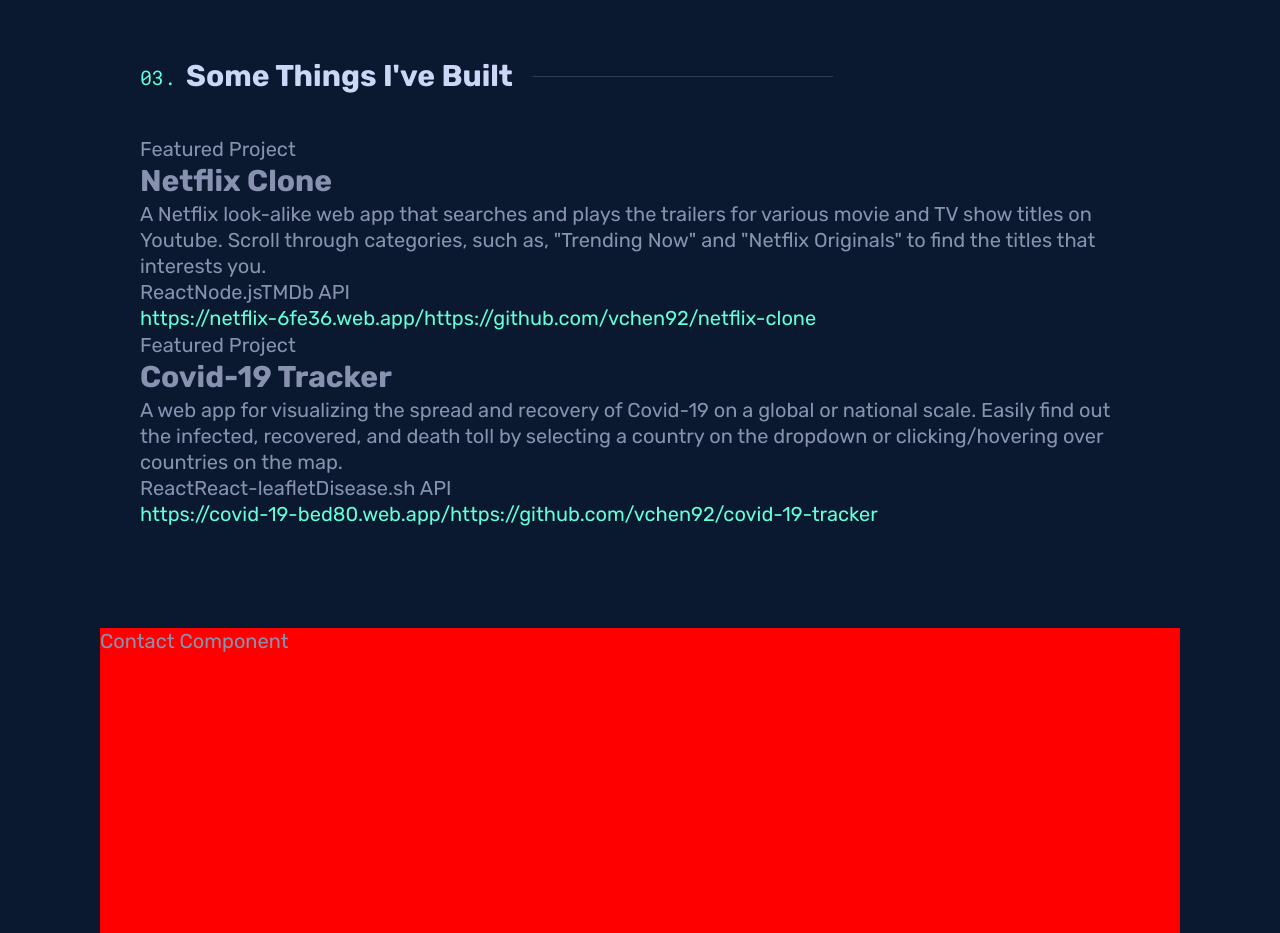
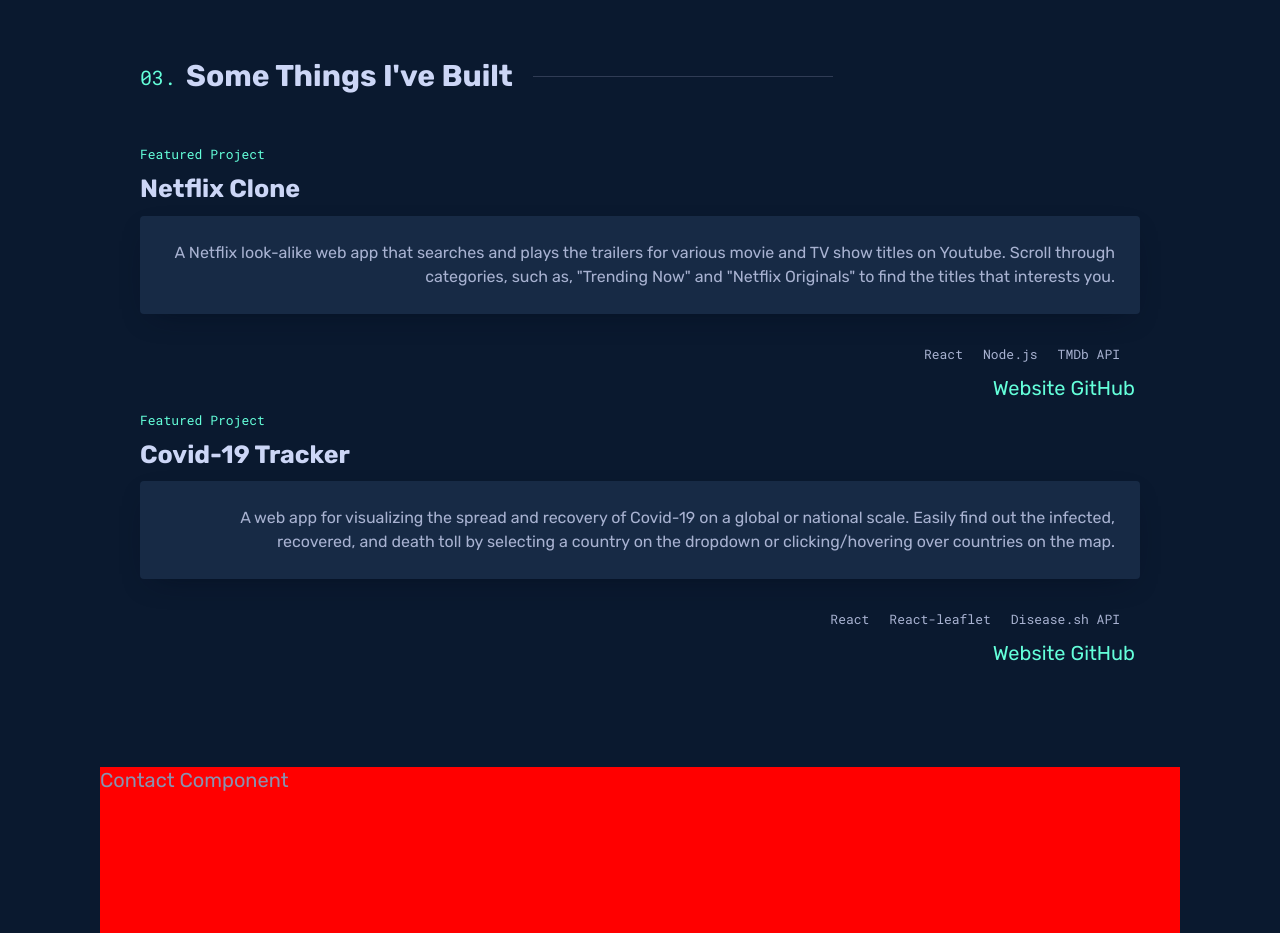
Before and after one commit to vchen92/portfolio-webiste, a React (Create React App) app: page / in a window 1280 px wide. Shown: the part 2380-3313 px from the top of the page. Built offline with nearby package versions, Linux system fonts and the light colour scheme.

Commit message:
project card skeleton

```diff
--- a/src/components/ProjectCard/ProjectCard.css
+++ b/src/components/ProjectCard/ProjectCard.css
@@ -0,0 +1,55 @@
+@import '../../shared.css';
+
+.project__featured {
+	margin: 10px 0px;
+	color: var(--green);
+	font-family: var(--font-mono);
+	font-size: var(--fz-xs);
+	font-weight: 400;
+}
+
+.project__title {
+	color: var(--lightest-slate);
+	font-size: clamp(20px, 5vw, 25px);
+	margin: 0px 0px 10px;
+}
+
+.project__description {
+	box-shadow: 0 10px 30px -15px var(--navy-shadow);
+	transition: var(--transition);
+	position: relative;
+	z-index: 2;
+	padding: 25px;
+	border-radius: var(--border-radius);
+	background-color: var(--light-navy);
+	color: var(--light-slate);
+	font-size: var(--fz-md);
+	text-align: right;
+	line-height: 1.5;
+}
+
+.project__description:hover {
+	box-shadow: 0 20px 30px -15px var(--navy-shadow);
+}
+
+.project__technologies {
+	z-index: 2;
+	margin: 25px 0px 10px;
+	text-align: right;
+}
+
+.project__technologies span {
+	margin: 0px 20px 5px 0px;
+	color: var(--light-slate);
+	font-family: var(--font-mono);
+	font-size: var(--fz-xs);
+	white-space: nowrap;
+}
+
+.project__links {
+	text-align: right;
+}
+
+.project__links span {
+	margin-right: 5px;
+}
--- a/src/components/ProjectCard/ProjectCard.js
+++ b/src/components/ProjectCard/ProjectCard.js
@@ -1,20 +1,25 @@
 import React from 'react';
 import HyperLink from './../UI/HyperLink/HyperLink';
+import './ProjectCard.css';
 
 function ProjectCard({ title, description, technologies, url, githubUrl }) {
 	return (
 		<div className="project">
 			<p className="project__featured">Featured Project</p>
 			<h2 className="project__title">{title}</h2>
-			<p className="project__description">{description}</p>
+			<div className="project__description">{description}</div>
 			<div className="project__technologies">
 				{technologies.map(tech => (
 					<span>{tech}</span>
 				))}
 			</div>
 			<div className="project__links">
-				<HyperLink url={url}>{url}</HyperLink>
-				<HyperLink url={githubUrl}>{githubUrl}</HyperLink>
+				<span>
+					<HyperLink url={url}>Website</HyperLink>
+				</span>
+				<span>
+					<HyperLink url={githubUrl}>GitHub</HyperLink>
+				</span>
 			</div>
 		</div>
 	);
```
